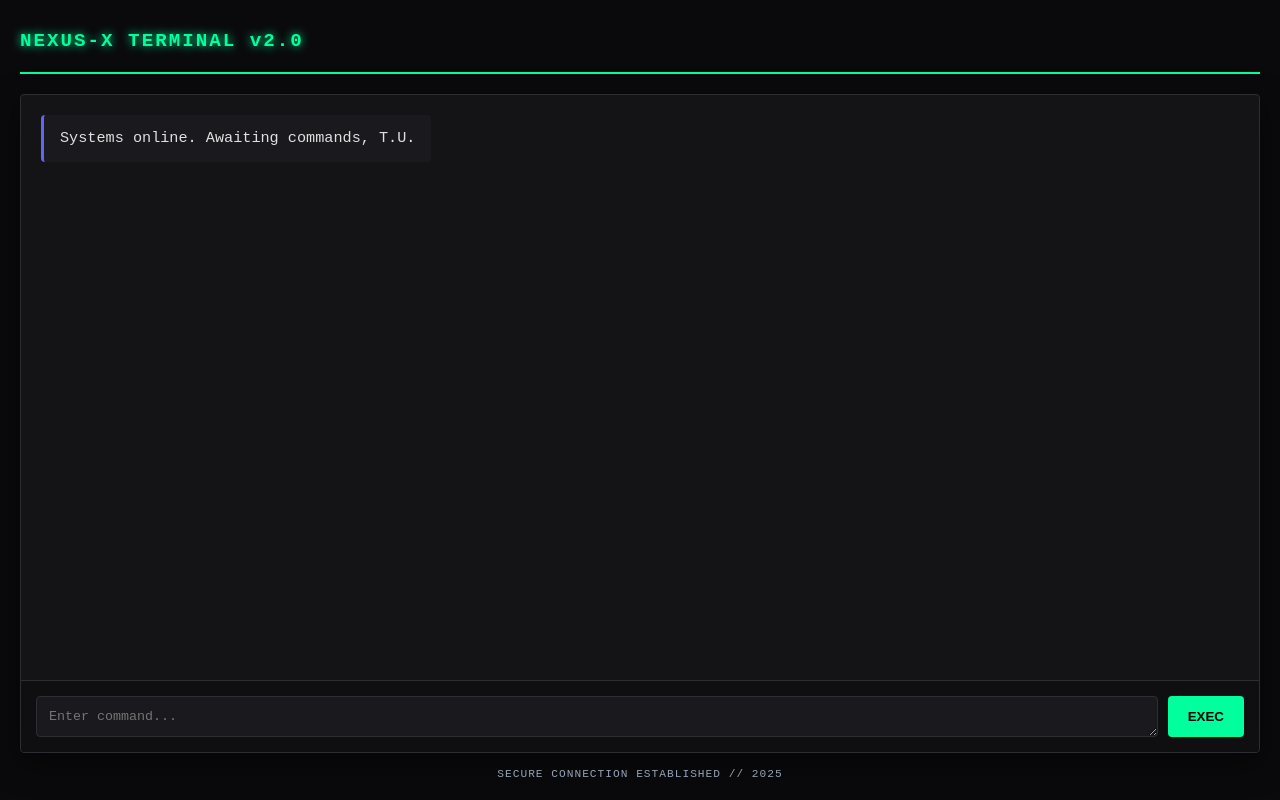
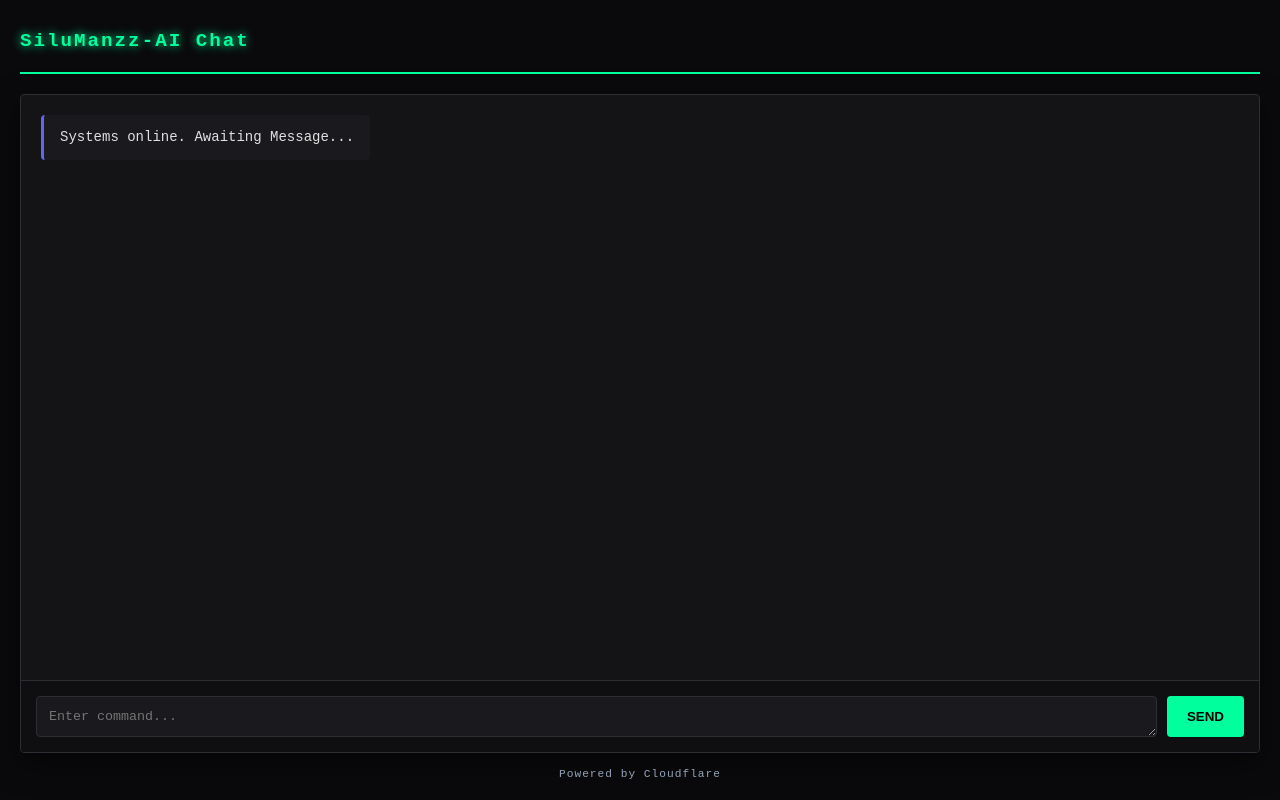
Before and after one commit to manzz671/cf-ai, a website: page public/index.html in a window 1280 px wide. Drawn offline with Linux system fonts and the light colour scheme.

Commit message:
Update title and text for SiluManzz-AI Chat

```diff
--- a/public/index.html
+++ b/public/index.html
@@ -3,7 +3,7 @@
 	<head>
 		<meta charset="UTF-8" />
 		<meta name="viewport" content="width=device-width, initial-scale=1.0" />
-		<title>NEXUS-X TERMINAL</title>
+		<title>SiluManzz-AI Chat</title>
 		<style>
 			:root {
 				--bg-dark: #0a0a0c;
@@ -62,7 +62,7 @@
 				padding: 12px 16px;
 				border-radius: 4px;
 				max-width: 85%;
-				font-size: 0.95rem;
+				font-size: 14px;
 				line-height: 1.5;
 				position: relative;
 			}
@@ -154,28 +154,28 @@
 	</head>
 	<body>
 		<header>
-			<h1>NEXUS-X TERMINAL v2.0</h1>
+			<h1>SiluManzz-AI Chat</h1>
 		</header>
 
 		<div class="chat-container">
 			<div id="chat-messages" class="chat-messages">
 				<div class="message assistant-message">
-					<p>Systems online. Awaiting commands, T.U.</p>
+					<p>Systems online. Awaiting Message...</p>
 				</div>
 			</div>
 
 			<div class="typing-indicator" id="typing-indicator">
-				[CALCULATING RESPONSE...]
+				[Sedang Mikir...]
 			</div>
 
 			<div class="message-input">
 				<textarea id="user-input" placeholder="Enter command..." rows="1"></textarea>
-				<button id="send-button">EXEC</button>
+				<button id="send-button">Send</button>
 			</div>
 		</div>
 
 		<footer>
-			SECURE CONNECTION ESTABLISHED // 2025
+			Powered by Cloudflare
 		</footer>
 
 		<script>
```
